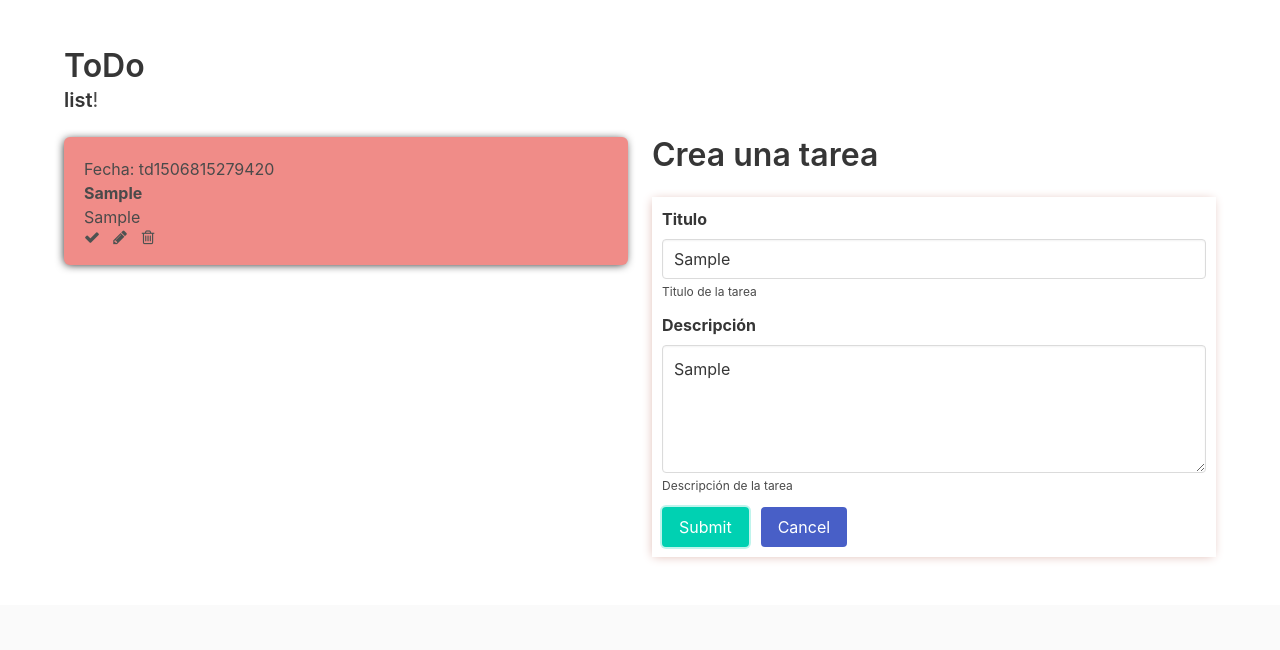
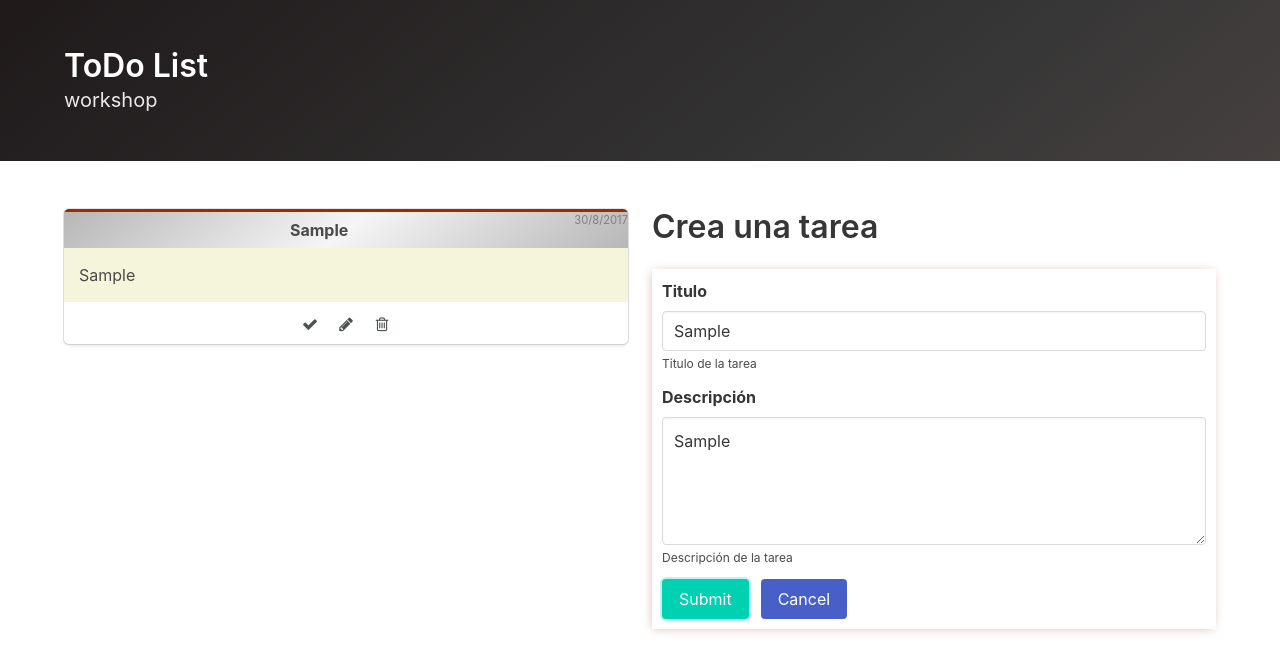
Before and after one commit to moonbe77/ToDo-List, a plain HTML site: page index.html in a window 1280 px wide. Both pictures are taken after typing "Sample", "Sample" into the empty fields and a click on the button "Submit". Shown: the top 650 px of the page. Drawn offline with nearby package versions, Linux system fonts and the light colour scheme.

Commit message:
add fecha al box atrea y algunos estilos

```diff
--- a/index.html
+++ b/index.html
@@ -9,17 +9,22 @@
     <link rel="stylesheet" href="style/style.css">
   </head>
   <body onload=" recuperarTareas()">
+    <section class="hero is-dark is-bold">
+          <div class="hero-body">
+            <div class="container">
+              <h1 class="title">
+                ToDo List
+              </h1>
+              <h2 class="subtitle">
+                workshop
+              </h2>
+            </div>
+          </div>
+      </section>
   <section class="section">
     <div class="container">
-      <h1 class="title">
-        ToDo
-      </h1>
-      <p class="subtitle">
-         <strong>list</strong>!
-      </p>
       <div class="columns">
           <div class="column is-half" id="showTask" >
-
           </div>
           <div class="column is-half ">
               <h3 class="title is-3">Crea una tarea</h3>
--- a/js/script.js
+++ b/js/script.js
@@ -11,15 +11,7 @@ var eliminar = document.getElementsByClassName("eliminar")
 var editar = document.getElementsByClassName("editar")
 var realizado = document.getElementsByClassName("realizado")
 var modal = document.getElementById("modal")
-var tareas = []// no es necesario
 var obTarea ={}
-
-//objeto tarea
-/*var objetoTarea = {
-    id: 0,
-    titulo:"algo",
-    desc: "algo"
-}*/
 
 function crearTarea(id,titulo,desc,realizado){ //constructor del objeto tarea
     this.id= id
@@ -27,12 +19,6 @@ function crearTarea(id,titulo,desc,realizado){ //constructor del objeto tarea
     this.desc=desc
     this.completado = realizado //boleno es true or false
 }
-/*function modificarTarea(id,titulo,desc,realizado){ //constructor del objeto tarea para modificarla
-    this.id=id
-    this.titulo= titulo
-    this.desc=desc
-    this.completado = realizado
-}*/
 var addTask= function(event){
     event.preventDefault()
     var id="td"+Date.now()  //metodo para generar el id unico
@@ -42,14 +28,12 @@ var addTask= function(event){
         almacenar(obTarea.id,obTarea)
     console.log(obTarea)
 }
-
 var almacenar = function (id,obTarea) {
     localStorage.setItem(id,JSON.stringify(obTarea))
     //tarea.id
     showTask.innerHTML = ""
     recuperarTareas()
 }
-
 var recuperarTareas = function (){ //busco las tareas en LocalStorage y las muestro usando la funcion mostrarTareas()
 
     for (x=0; x<=localStorage.length-1; x++)  {
@@ -58,29 +42,29 @@ var recuperarTareas = function (){ //busco las tareas en LocalStorage y las mues
         var tareaID = localStorage.getItem(clave)
         if (clave.indexOf("td") != -1) { //*****MEJORAR ESTA CONDICION PARA VER SI ES UN DATO DEL TODO LIST O OTRO*****
             //console.log(tareaID)
-
-                var tarea = JSON.parse(tareaID)
-            mostrarTareas(tarea.id,tarea.titulo,tarea.desc,tarea.completado)
-
-
+            var tarea = JSON.parse(tareaID)
+            mostrarTareas(tarea)
         }else{
         showTask.innerHTML = "<h3>No hay tareas</h3>"}//esto solo se muestra si hay algun dato en LS y no es una clave de la todo list
       }
       crearEvento()
 }
 
-var mostrarTareas= function (id,titulo,desc,estado){
-
+var mostrarTareas= function (tarea){
+        var res = Number(tarea.id.slice(2))
+        var fecha = devolverFecha(res)
     /*usando nueva sintaxis para concatenar variables*/
-    var boxContent = `<div class="box  ${'completado-'+estado}">\
-    <div class="id">Fecha: ${id}</div>\
-        <div class="titulo"><b>${titulo}</b></div>\
-        <div class="descr">${desc}</div>\
-        <nav class="level is-mobile" ><div class="level-left" id="${id}">\
-        <a class="level-item realizado" dataID="${id}"><span class="icon is-small"><i class="fa fa-check"></i></span></a>\
-        <a class="level-item editar" dataID="${id}"><span class="icon is-small"><i class="fa fa-pencil" title="Editar"></i></span></a>\
-        <a class="level-item eliminar" title="Eliminar Tarea" dataID="${id}" dataID="${id}"><span class="icon is-small"><i class="fa fa-trash-o"></i></span></a>\
-        </div>\
+    var boxContent = `
+    <div class="box  ${'completado-'+tarea.completado}">\
+        <div class="fecha">${fecha}</div>\
+        <div class="titulo is-primary is-bold center"><b>${tarea.titulo}</b></div>\
+        <div class="descr">${tarea.desc}</div>\
+        <nav class="level is-mobile" >
+            <div class="level-right" id="${tarea.id}">\
+                <a class="level-item realizado" dataID="${tarea.id}"><span class="icon"><i class="fa fa-check" title="Tarea Realizada"></i></span></a>\
+                <a class="level-item editar" dataID="${tarea.id}"><span class="icon"><i class="fa fa-pencil" title="Editar"></i></span></a>\
+                <a class="level-item eliminar" title="Eliminar Tarea" dataID="${tarea.id}" dataID="${tarea.id}"><span class="icon"><i class="fa fa-trash-o"></i></span></a>\
+            </div>\
         </nav>\
     </div>`;
     var newBox = document.createElement("div")
@@ -143,11 +127,11 @@ var almacenarTareaEditada = function (event) {
     mostrarModal()
 }
 
-var fecha = function(fechaT){
+var devolverFecha = function(fechaT){
     var fTarea = new Date(fechaT)
     var tDia = fTarea.getDate()
     var tMes = fTarea.getMonth()
-    var tAnio = fTarea.getYear()
-
-
+    var tAnio = fTarea.getFullYear()
+    var  fecha = tDia+"/"+tMes+"/"+tAnio
+    return fecha
 }
--- a/style/style.css
+++ b/style/style.css
@@ -5,7 +5,11 @@ a{
     margin-bottom: 5px;
     box-shadow: -1px 1px 10px -2px black;
 }
-
+.fecha{
+    font-size: 0.7em;
+    float: right;
+    color: gray;
+}
 .modal{
     color: white;
 }
@@ -20,8 +24,30 @@ a{
     padding: 10px;
 }
 .completado-true{
-    background-color: #1cefcf;
+    border-top: 3px solid #35EB00;
 }
 .completado-false{
-    background-color: #F08C88;
+    border-top: 3px solid #9E2C00;
 }
+.titulo.is-primary.is-bold {
+    background-image:  linear-gradient(141deg,#b7b7b7 0,#f4f5f4 50%,#b7b7b7 100%);
+    padding: 6px 0;
+    text-align: center;
+}
+.descr{
+    padding: 15px 15px;
+    background: beige;
+    margin-bottom: 10px;
+}
+.box {
+    background-color: #fff;
+    border-radius: 5px;
+    -webkit-box-shadow: 0 2px 3px rgba(10,10,10,.1), 0 0 0 1px rgba(10,10,10,.1);
+    box-shadow: 0 2px 3px rgba(10,10,10,.1), 0 0 0 1px rgba(10,10,10,.1);
+    color: #4a4a4a;
+    display: block;
+    padding: 0em 0em 0.5em 0;
+}
+.level{
+    justify-content: center;
+}
```
